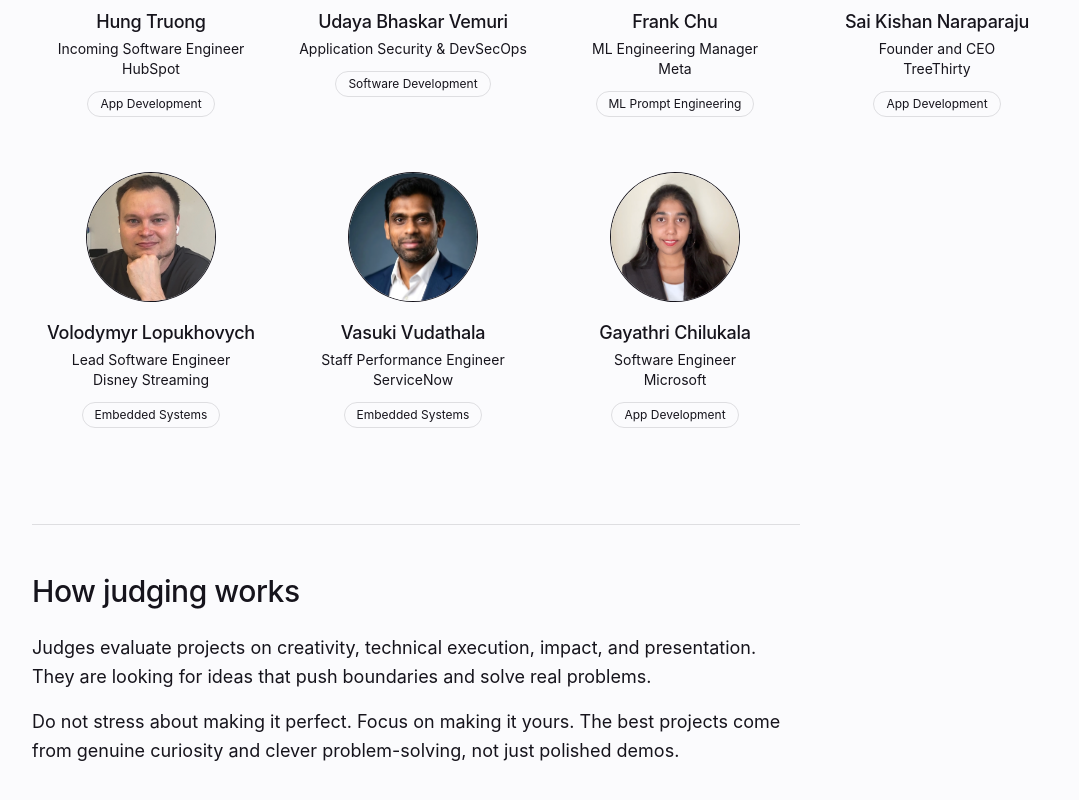
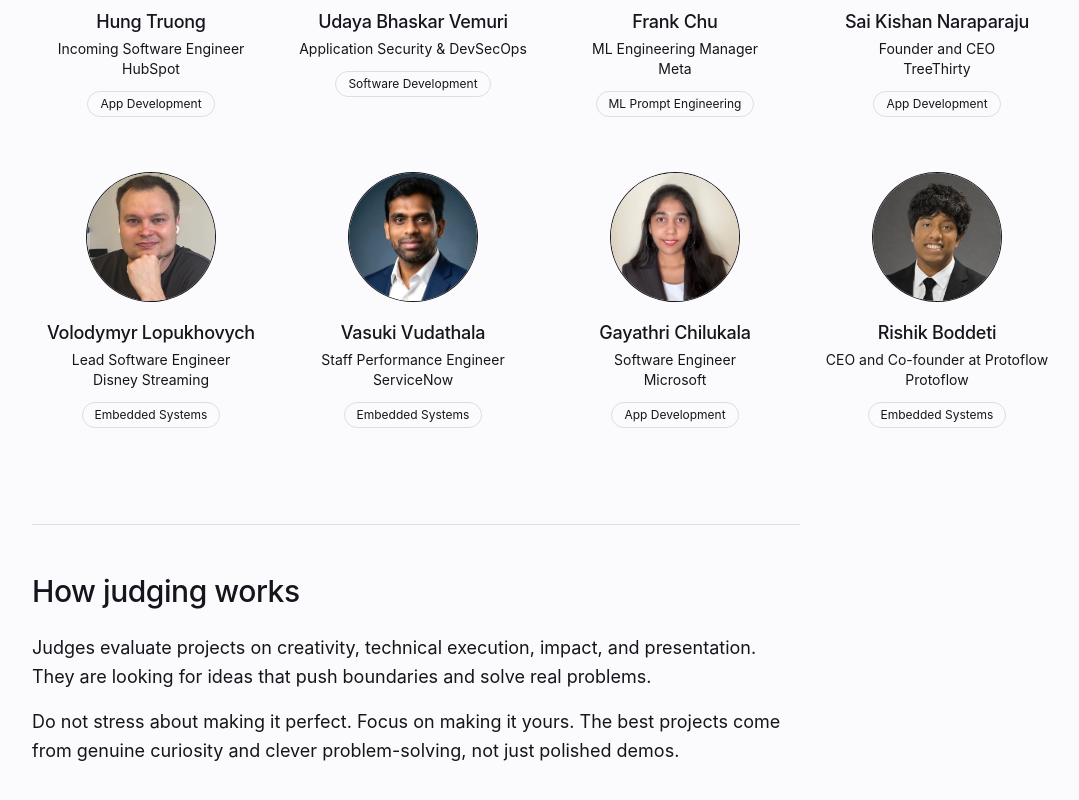
Before and after one commit to project54321/reveriehacks.org, a React (Vite) app in the folder ReverieHacks/: page /judges in a window 1280 px wide. Shown: the part 1839-2639 px from the top of the page, without its empty margins (96-1175 px from the left). Built offline with nearby package versions, Linux system fonts and the light colour scheme.

Commit message:
Add final judge.

```diff
--- a/ReverieHacks/src/app/pages/JudgesPage.tsx
+++ b/ReverieHacks/src/app/pages/JudgesPage.tsx
@@ -33,6 +33,7 @@ const judges: Judge[] = [
   { name: 'Volodymyr Lopukhovych', role: 'Lead Software Engineer', company: 'Disney Streaming', img: '/judges/volodymyr.png', track: 'Embedded Systems', linkedin: 'https://www.linkedin.com/in/lopukhovych/' },
   { name: 'Vasuki Vudathala', role:'Staff Performance Engineer', company: 'ServiceNow', img: '/judges/vasuki.png', track: 'Embedded Systems' },
   { name: 'Gayathri Chilukala', role: 'Software Engineer', company: 'Microsoft', img: '/judges/gayathri.png', track: 'App Development', linkedin: 'https://www.linkedin.com/in/gayathrichilukala/'},
+  { name: 'Rishik Boddeti', role: 'CEO and Co-founder at Protoflow', company: 'Protoflow', img: '/judges/rishik.png', track: 'Embedded Systems', linkedin: 'https://www.linkedin.com/in/rishik-boddeti/' },
 ];
 
 export function JudgesPage() {
```
Also changed, not shown: ReverieHacks/public/judges/rishik.png (added).
